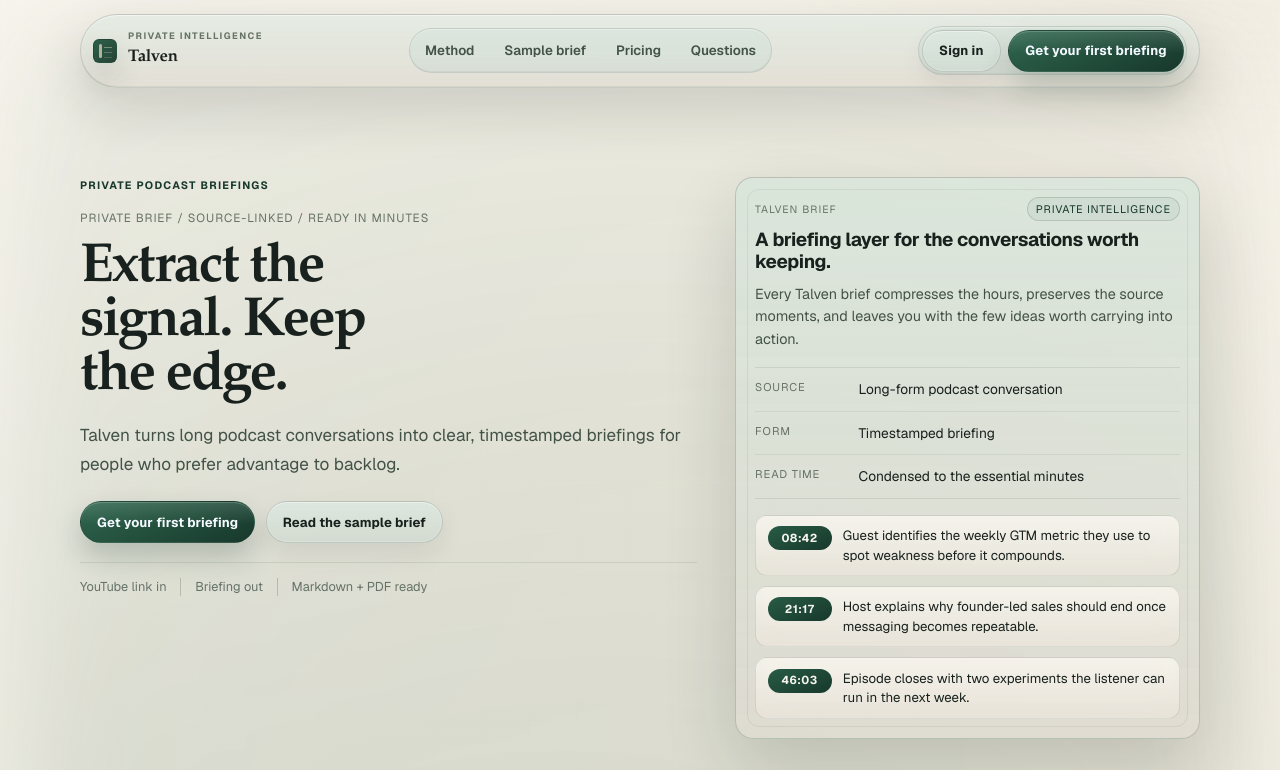
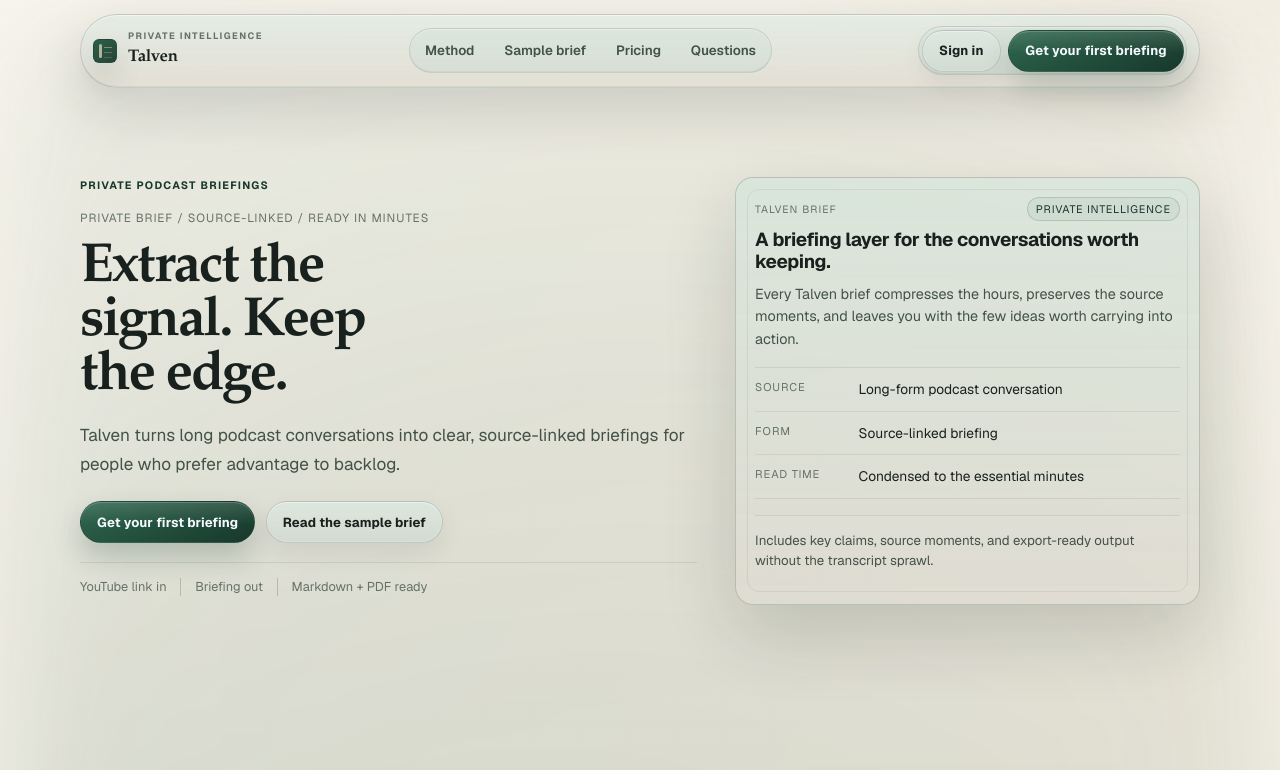
Before and after one commit to cpujades/fathom, a Next.js app in the folder apps/web/: page / in a window 1280 px wide. Shown: the top 770 px of the page. Built offline with nearby package versions, Linux system fonts and the light colour scheme.

Commit message:
fix(web): update hero section

```diff
--- a/apps/web/app/components/landing/HeroSection.tsx
+++ b/apps/web/app/components/landing/HeroSection.tsx
@@ -78,7 +78,7 @@
               </div>
               <div className={styles.coverRow}>
                 <span className={styles.coverLabel}>Form</span>
-                <p className={styles.coverValue}>Timestamped briefing</p>
+                <p className={styles.coverValue}>Source-linked briefing</p>
               </div>
               <div className={styles.coverRow}>
                 <span className={styles.coverLabel}>Read time</span>
@@ -86,14 +86,7 @@
               </div>
             </div>
 
-            <div className={styles.heroPreviewRows}>
-              {content.previewRows.map((row) => (
-                <div key={`${row.timestamp}-${row.claim}`} className={styles.heroPreviewRow}>
-                  <span className={styles.heroPreviewTime}>{row.timestamp}</span>
-                  <p className={styles.heroPreviewClaim}>{row.claim}</p>
-                </div>
-              ))}
-            </div>
+            <p className={styles.heroAsideNote}>{content.note}</p>
           </aside>
         </div>
       </div>
--- a/apps/web/app/content/landing.ts
+++ b/apps/web/app/content/landing.ts
@@ -21,7 +21,7 @@
   primaryCta: Cta;
   secondaryCta: Cta;
   expectations: string[];
-  previewRows: ProofRow[];
+  note: string;
 };
 
 type ProblemPoint = {
@@ -110,7 +110,7 @@
     deck: "Private brief / Source-linked / Ready in minutes",
     title: "Extract the signal. Keep the edge.",
     subtitle:
-      "Talven turns long podcast conversations into clear, timestamped briefings for people who prefer advantage to backlog.",
+      "Talven turns long podcast conversations into clear, source-linked briefings for people who prefer advantage to backlog.",
     primaryCta: {
       label: "Get your first briefing",
       href: "/signup"
@@ -120,20 +120,7 @@
       href: "#proof"
     },
     expectations: ["YouTube link in", "Briefing out", "Markdown + PDF ready"],
-    previewRows: [
-      {
-        timestamp: "08:42",
-        claim: "Guest identifies the weekly GTM metric they use to spot weakness before it compounds."
-      },
-      {
-        timestamp: "21:17",
-        claim: "Host explains why founder-led sales should end once messaging becomes repeatable."
-      },
-      {
-        timestamp: "46:03",
-        claim: "Episode closes with two experiments the listener can run in the next week."
-      }
-    ]
+    note: "Includes key claims, source moments, and export-ready output without the transcript sprawl."
   },
   problem: {
     eyebrow: "Why it matters",
--- a/apps/web/app/page.module.css
+++ b/apps/web/app/page.module.css
@@ -551,43 +551,13 @@
   line-height: 1.48;
 }
 
-.heroPreviewRows {
+.heroAsideNote {
   margin-top: 1rem;
-  display: grid;
-  gap: 0.62rem;
-}
-
-.heroPreviewRow {
-  display: grid;
-  grid-template-columns: 64px minmax(0, 1fr);
-  gap: 0.7rem;
-  align-items: start;
-  border: 1px solid rgba(35, 55, 45, 0.12);
-  border-radius: 12px;
-  padding: 0.64rem 0.72rem;
-  background: var(--landing-neutral-glass);
-  backdrop-filter: blur(14px) saturate(1.04);
-}
-
-.heroPreviewTime {
-  display: inline-flex;
-  align-items: center;
-  justify-content: center;
-  min-height: 24px;
-  padding: 0.14rem 0.48rem;
-  border-radius: 999px;
-  background: linear-gradient(155deg, var(--landing-brand), var(--landing-brand-strong));
-  color: #f7f5ef;
-  font-size: 0.72rem;
-  font-weight: 700;
-  letter-spacing: 0.04em;
-}
-
-.heroPreviewClaim {
-  margin: 0;
-  color: var(--landing-text);
+  padding-top: 0.92rem;
+  border-top: 1px solid var(--landing-line);
+  color: var(--landing-text-muted);
   font-size: 0.83rem;
-  line-height: 1.46;
+  line-height: 1.52;
 }
 
 .section,
@@ -1080,10 +1050,6 @@
   .heroCopy {
     max-width: 100%;
   }
-
-  .heroPreviewRow {
-    grid-template-columns: 64px minmax(0, 1fr);
-  }
 }
 
 @media (max-width: 860px) {
@@ -1188,13 +1154,6 @@
     gap: 0.28rem;
   }
 
-  .heroPreviewRow {
-    grid-template-columns: 1fr;
-  }
-
-  .heroPreviewTime {
-    justify-self: start;
-  }
 }
 
 @media (prefers-reduced-motion: reduce) {
```
